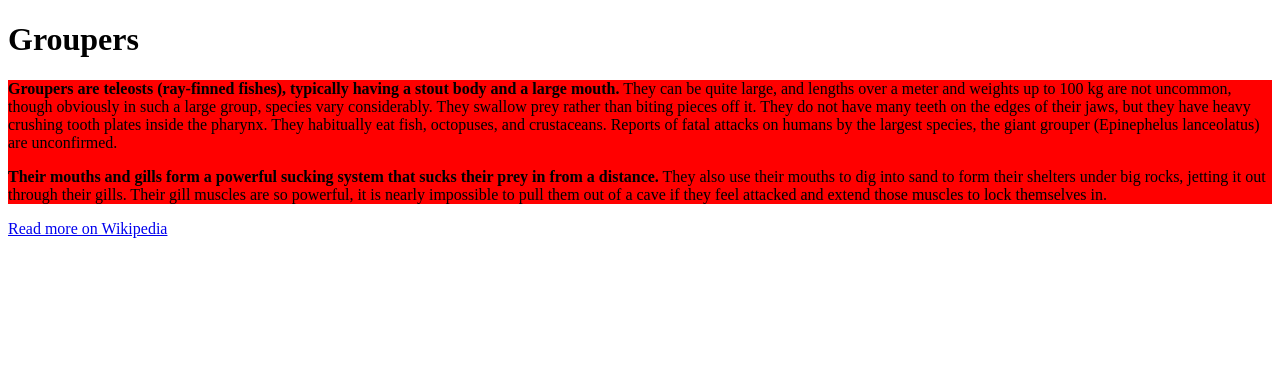
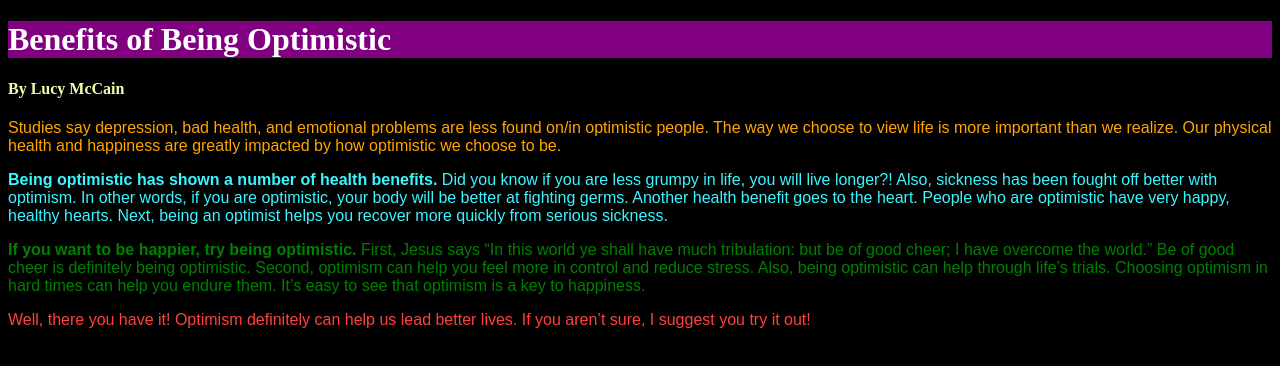
Before and after one commit to mjmccain52/mjmccain52.github.io, a plain HTML site: page index.html in a window 1280 px wide. Drawn offline with Linux system fonts and the light colour scheme.

Commit message:
Update index.html

```diff
--- a/index.html
+++ b/index.html
@@ -2,25 +2,53 @@
 <html>
     <head>
         <meta charset="utf-8">
-        <title>Challenge: Group the groupers</title>
+        <title>Benefits of Being Optimistic </title>
         <style>
-         .first-sentence{
-             font-weight:bold;
-         }
-         .info{
-             background:red;
-         }
-        </style>
+            body {
+                background: black;
+            }
+            p.t {
+                font-family: sans-serif;
+                color: orange;     }
+
+                p.p {
+                font-family: sans-serif;
+                color: green;     }
+
+                 p.o {
+                font-family: sans-serif;
+                color: rgb(59, 245, 255);     }
+            p.lll {
+                font-family: sans-serif;
+                color: rgb(255, 64, 64);     }
+
+
+
+            h1 {
+                color: white;
+                background:purple;
+            }
+            h4{
+                color:rgb(237, 255, 166);
+            }
+            .h{
+               font-family: fantasy;
+            }
+
+                    </style>
     </head>
     <body>
 
-        <h1>Groupers</h1>
 
-        <div class="info"><p><span class="first-sentence">Groupers are teleosts (ray-finned fishes), typically having a stout body and a large mouth.</span> They can be quite large, and lengths over a meter and weights up to 100 kg are not uncommon, though obviously in such a large group, species vary considerably. They swallow prey rather than biting pieces off it. They do not have many teeth on the edges of their jaws, but they have heavy crushing tooth plates inside the pharynx. They habitually eat fish, octopuses, and crustaceans. Reports of fatal attacks on humans by the largest species, the giant grouper (Epinephelus lanceolatus) are unconfirmed.</p>
+    <h1>Benefits of Being Optimistic</h1>
+<h4>By Lucy McCain</h4>
+    <p class = "t">
+    Studies say depression, bad health, and emotional problems are less found on/in optimistic people. The way we choose to view life is more important than we realize. Our physical health and happiness are greatly impacted by how optimistic we choose to be. </p>
 
-        <p><span class="first-sentence">Their mouths and gills form a powerful sucking system that sucks their prey in from a distance.</span> They also use their mouths to dig into sand to form their shelters under big rocks, jetting it out through their gills. Their gill muscles are so powerful, it is nearly impossible to pull them out of a cave if they feel attacked and extend those muscles to lock themselves in.</p></div>
+    <p class="o"><strong class ="h"> Being optimistic has shown a number of health benefits.</strong> Did you know if you are less grumpy in life, you will live longer?! Also, sickness has been fought off better with optimism. In other words, if you are optimistic, your body will be better at fighting germs. Another health benefit goes to the heart. People who are optimistic have very happy, healthy hearts. Next, being an optimist helps you recover more quickly from serious sickness. </p>
 
-        <a href="http://en.wikipedia.org/wiki/Grouper">Read more on Wikipedia</a>
+<p class ="p"><strong class ="h">If you want to be happier, try being optimistic.</strong> First, Jesus says “In this world ye shall have much tribulation: but be of good cheer; I have overcome the world.” Be of good cheer is definitely being optimistic. Second, optimism can help you feel more in control and reduce stress. Also, being optimistic can help through life’s trials. Choosing optimism in hard times can help you endure them. It’s easy to see that optimism is a key to happiness. </p>
+<p class="lll">Well, there you have it! Optimism definitely can help us lead better lives. If you aren’t sure, I suggest you try it out! </p>
 
     </body>
 </html>
```
